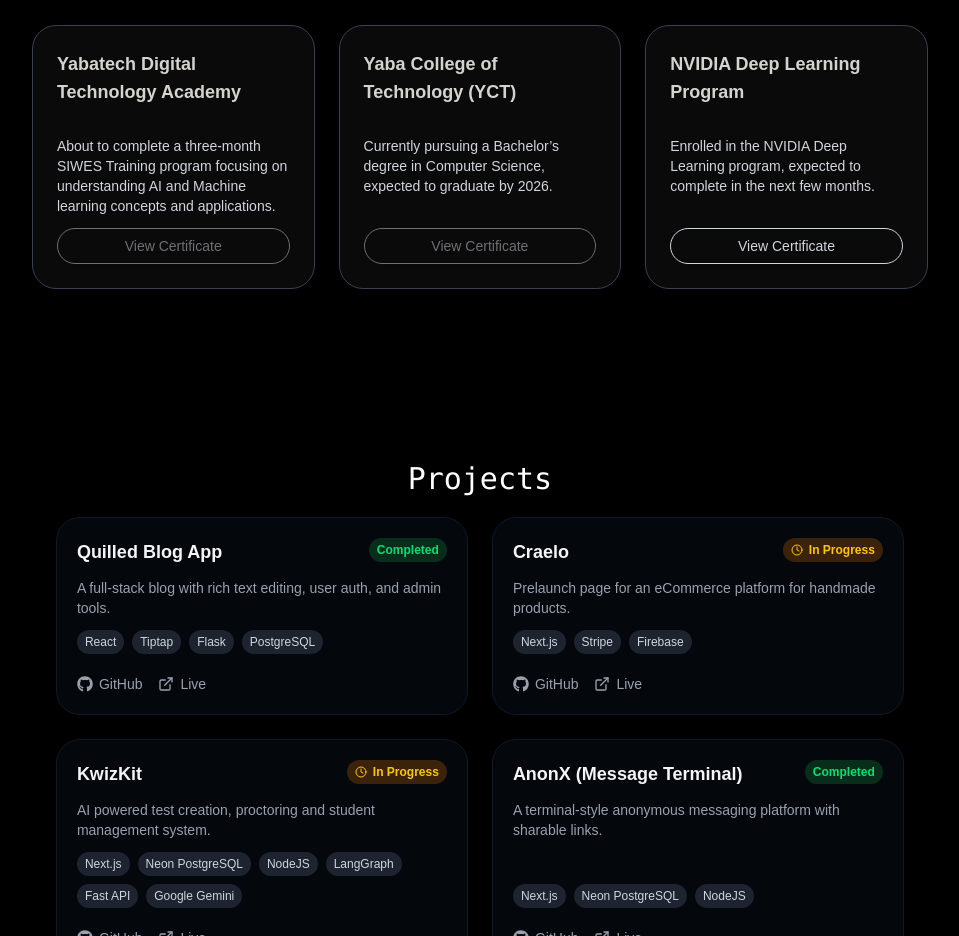
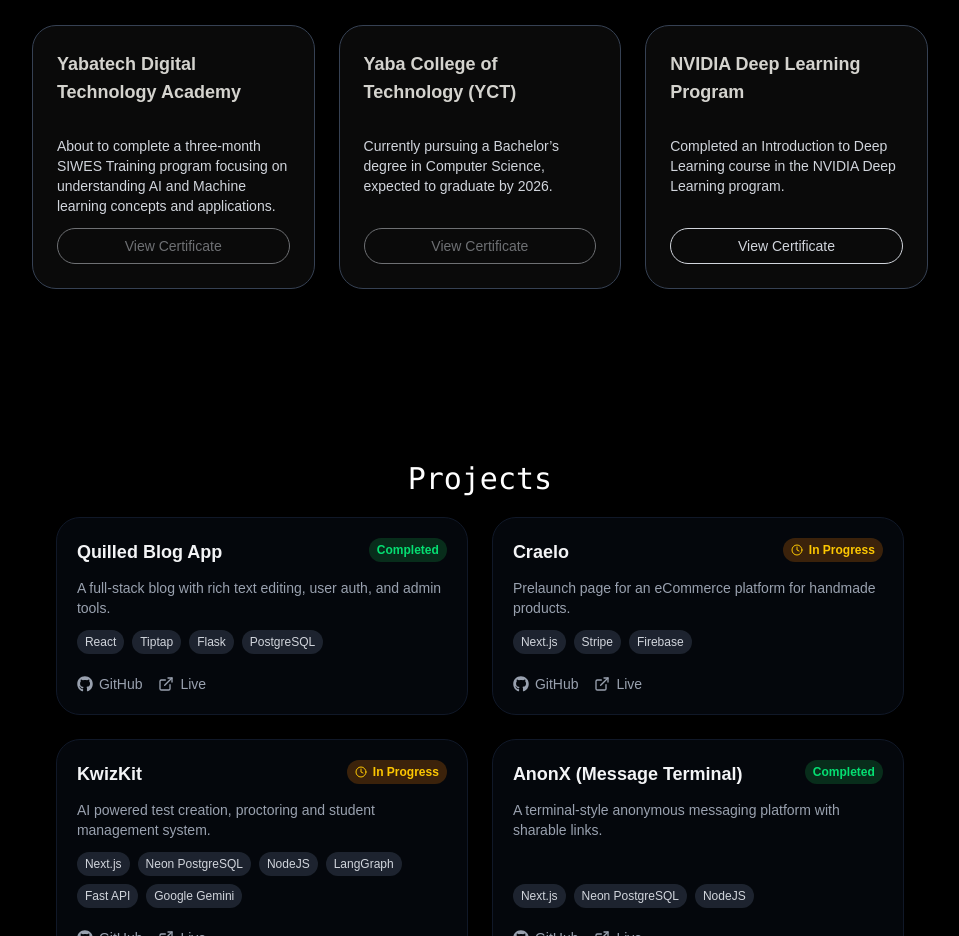
Before and after one commit to whoshnri/portfolio, a Next.js app: page / in a window 1280 px wide. Shown: the part 1400-2336 px from the top of the page, without its empty margins (181-1140 px from the left). Built offline with nearby package versions, Linux system fonts and the light colour scheme.

Commit message:
nvidia cert added

```diff
--- a/app/components/Skills.tsx
+++ b/app/components/Skills.tsx
@@ -184,8 +184,7 @@
             </CardHeader>
             <CardContent className="text-gray-300 text-sm flex flex-col gap-3 justify-between h-full">
               <p>
-                Enrolled in the NVIDIA Deep Learning program, expected to
-                complete in the next few months.
+                Completed an Introduction to Deep Learning course in the NVIDIA Deep Learning program.
               </p>
               <Button
                 onClick={() => handleDownload("/nvidia_cert.pdf")}
```
